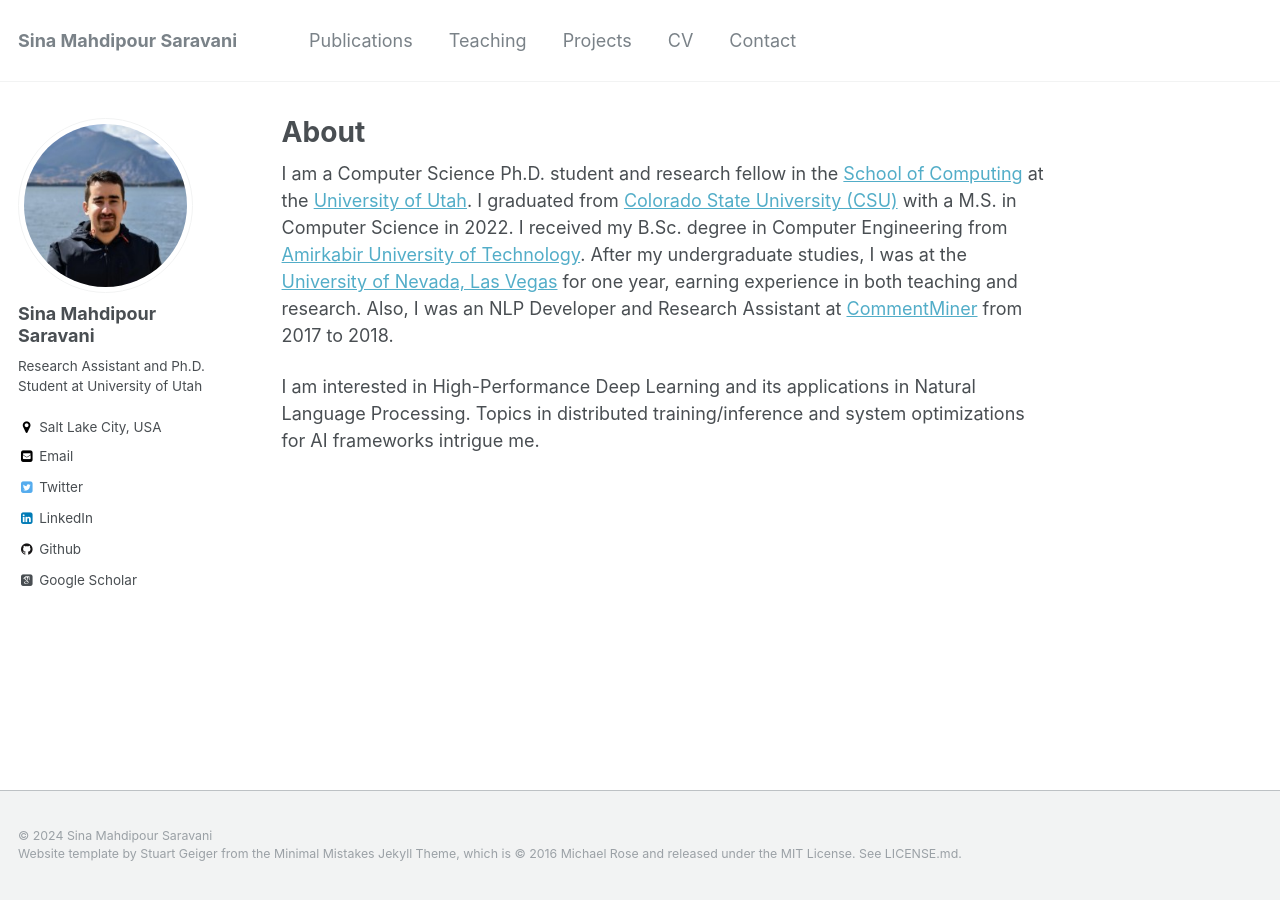
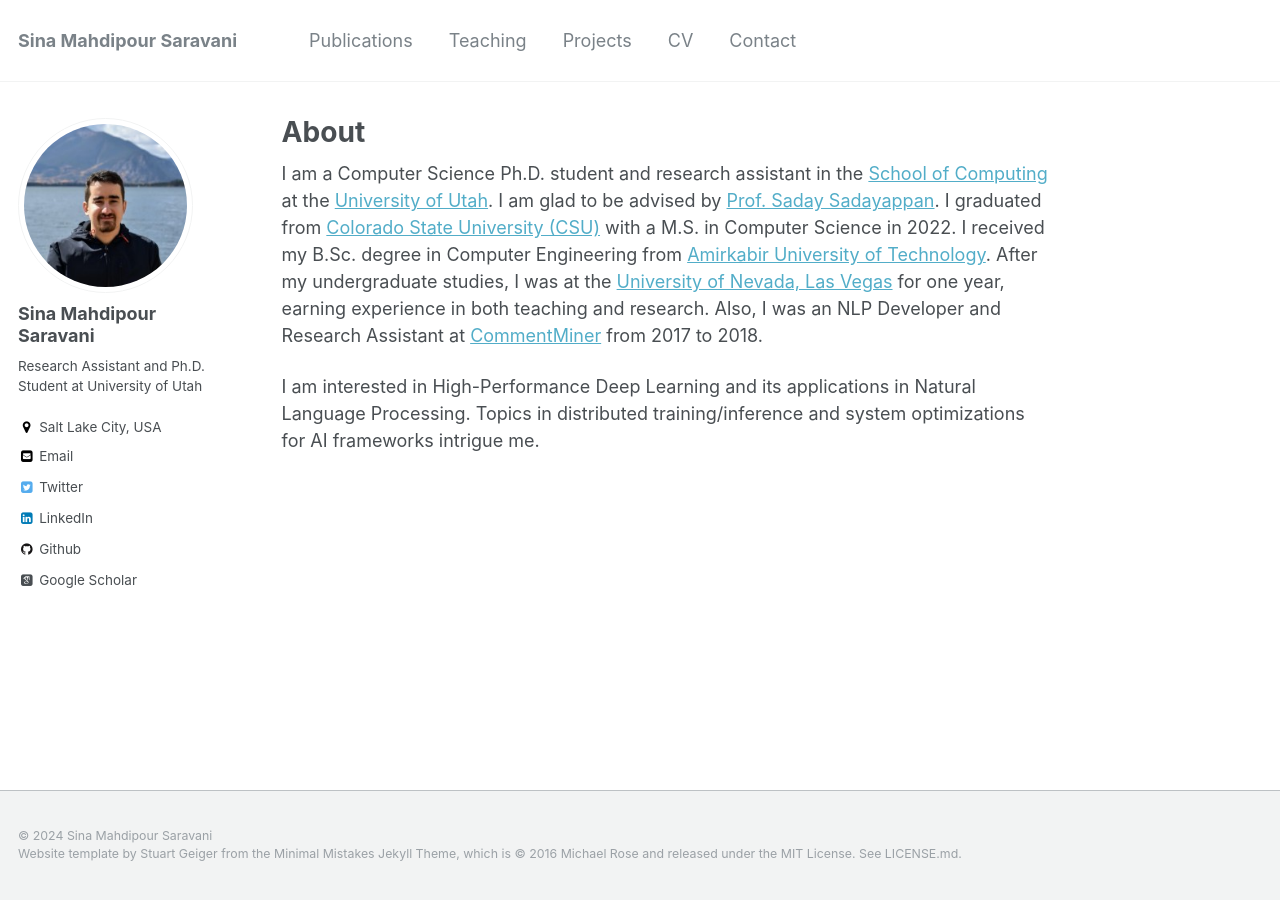
Before and after one commit to sinamps/sinamps.github.io, a Jekyll site: the page built from _pages/about.md, in a window 1280 px wide. Built offline with Jekyll 4.4.1, drawn with Linux system fonts in a browser that asks for light colours; some web fonts are replaced.

Commit message:
Update about.md

```diff
--- a/_pages/about.md
+++ b/_pages/about.md
@@ -8,6 +8,6 @@
   - /about.html
 ---
 
-I am a Computer Science Ph.D. student and research fellow in the [School of Computing](https://www.cs.utah.edu/) at the [University of Utah](https://www.utah.edu/). I graduated from [Colorado State University (CSU)](https://www.colostate.edu) with a M.S. in Computer Science in 2022. I received my B.Sc. degree in Computer Engineering from [Amirkabir University of Technology](http://aut.ac.ir/aut/). After my undergraduate studies, I was at the [University of Nevada, Las Vegas](https://unlv.edu) for one year, earning experience in both teaching and research. Also, I was an NLP Developer and Research Assistant at [CommentMiner](http://www.commentminer.ir/) from 2017 to 2018.
+I am a Computer Science Ph.D. student and research assistant in the [School of Computing](https://www.cs.utah.edu/) at the [University of Utah](https://www.utah.edu/). I am glad to be advised by [Prof. Saday Sadayappan](https://users.cs.utah.edu/~saday/). I graduated from [Colorado State University (CSU)](https://www.colostate.edu) with a M.S. in Computer Science in 2022. I received my B.Sc. degree in Computer Engineering from [Amirkabir University of Technology](http://aut.ac.ir/aut/). After my undergraduate studies, I was at the [University of Nevada, Las Vegas](https://unlv.edu) for one year, earning experience in both teaching and research. Also, I was an NLP Developer and Research Assistant at [CommentMiner](http://www.commentminer.ir/) from 2017 to 2018.
 
 I am interested in High-Performance Deep Learning and its applications in Natural Language Processing. Topics in distributed training/inference and system optimizations for AI frameworks intrigue me.
```
